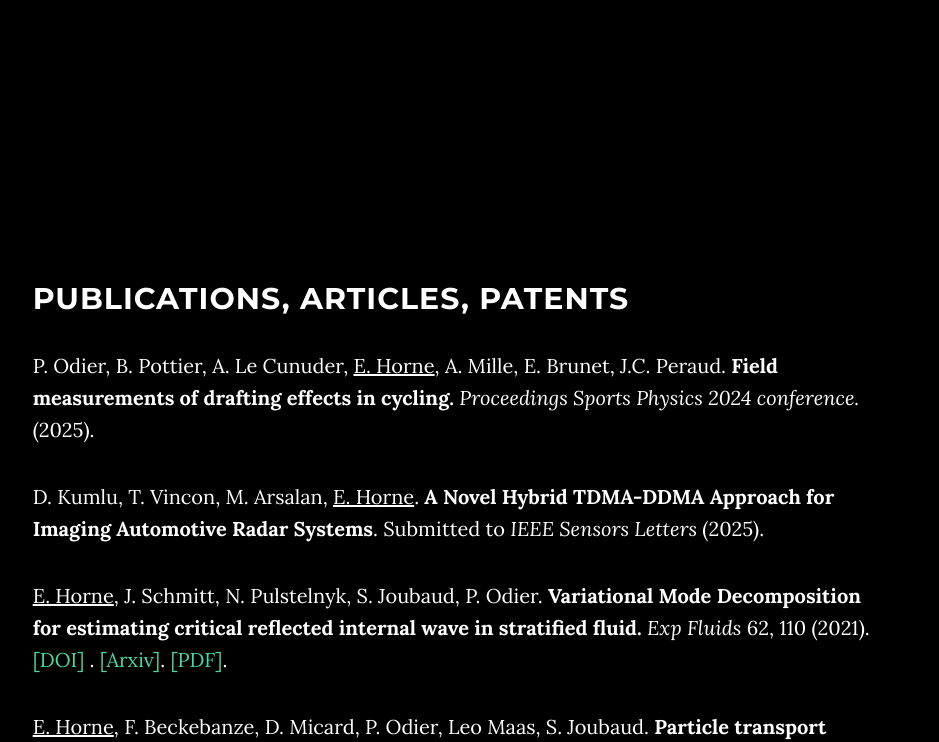
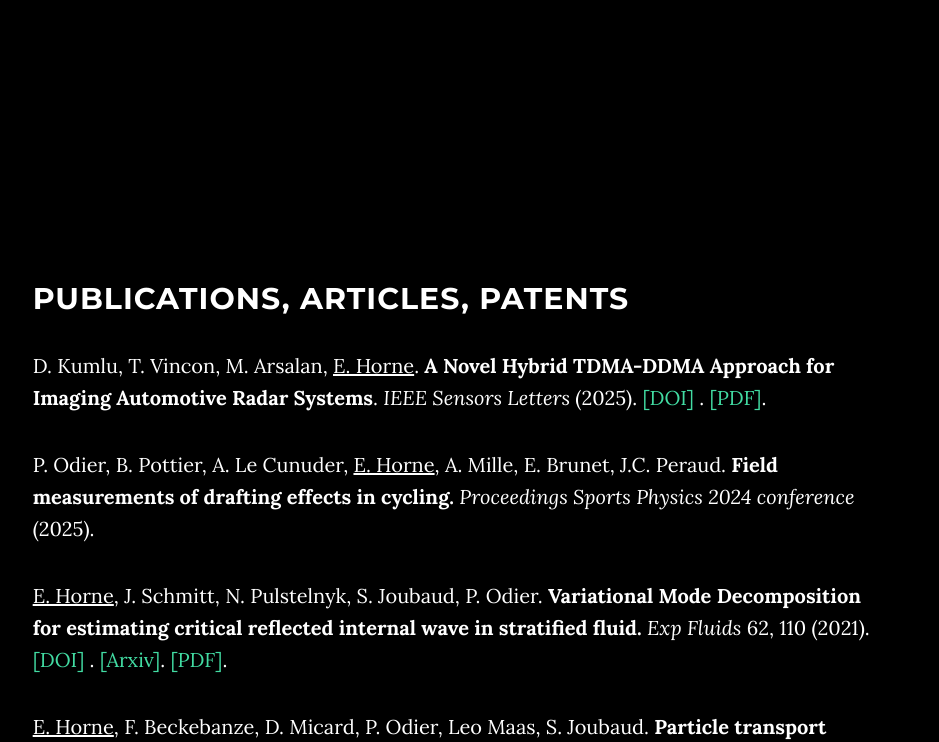
Before and after one commit to ernehorne/my_personal_web, a website: page index.html in a window 1280 px wide. Shown: the part 11258-12000 px from the top of the page, without its empty margins (59-998 px from the left). Drawn offline with nearby package versions, Linux system fonts and the light colour scheme; some packages are replaced by stand-ins of ours.

Commit message:
added accepted publication TDMA DDMA

```diff
--- a/index.html
+++ b/index.html
@@ -249,8 +249,8 @@ energy towards the large scales and small scales where the energy is dissipated.
 
                 <h3>Published</h3> -->
 
-		        <p>P. Odier, B. Pottier, A. Le Cunuder, <u>E. Horne</u>, A. Mille, E. Brunet, J.C. Peraud. <b>Field measurements of drafting effects in cycling. </b> <i>Proceedings Sports Physics 2024 conference.</i> (2025). </p>
-                <p>D. Kumlu, T. Vincon, M. Arsalan, <u>E. Horne</u>. <b>A Novel Hybrid TDMA-DDMA Approach for Imaging Automotive Radar Systems</b>. Submitted to <i>IEEE Sensors Letters</i> (2025).</p>
+                <p>D. Kumlu, T. Vincon, M. Arsalan, <u>E. Horne</u>. <b>A Novel Hybrid TDMA-DDMA Approach for Imaging Automotive Radar Systems</b>. <i>IEEE Sensors Letters</i> (2025).<a href="https://doi.org/10.1109/LSENS.2025.3560791"> [DOI] </a>. <a href="doc/articles/A_Hybrid_TDMA_DDMA_Approach_for_High_Resolution_Cascaded_Automotive_Radar_Systems_04-2025.pdf"> [PDF]</a>.</p>
+		        <p>P. Odier, B. Pottier, A. Le Cunuder, <u>E. Horne</u>, A. Mille, E. Brunet, J.C. Peraud. <b>Field measurements of drafting effects in cycling. </b> <i>Proceedings Sports Physics 2024 conference</i> (2025). </p>
                 <p><u>E. Horne</u>, J. Schmitt, N. Pulstelnyk, S. Joubaud, P. Odier. <b>Variational Mode Decomposition for estimating critical reflected internal wave in stratified fluid.</b>  <i>Exp Fluids</i> 62, 110 (2021). <a href="https://doi.org/10.1007/s00348-021-03206-7"> [DOI] </a>. <a href="https://arxiv.org/abs/2012.07158"> [Arxiv]</a>. <a href="https://rdcu.be/cjC6L"> [PDF]</a>. </p>
 
         <!--<h3>Accepted</h3> -->
```
Also changed, not shown: 1 other file.
